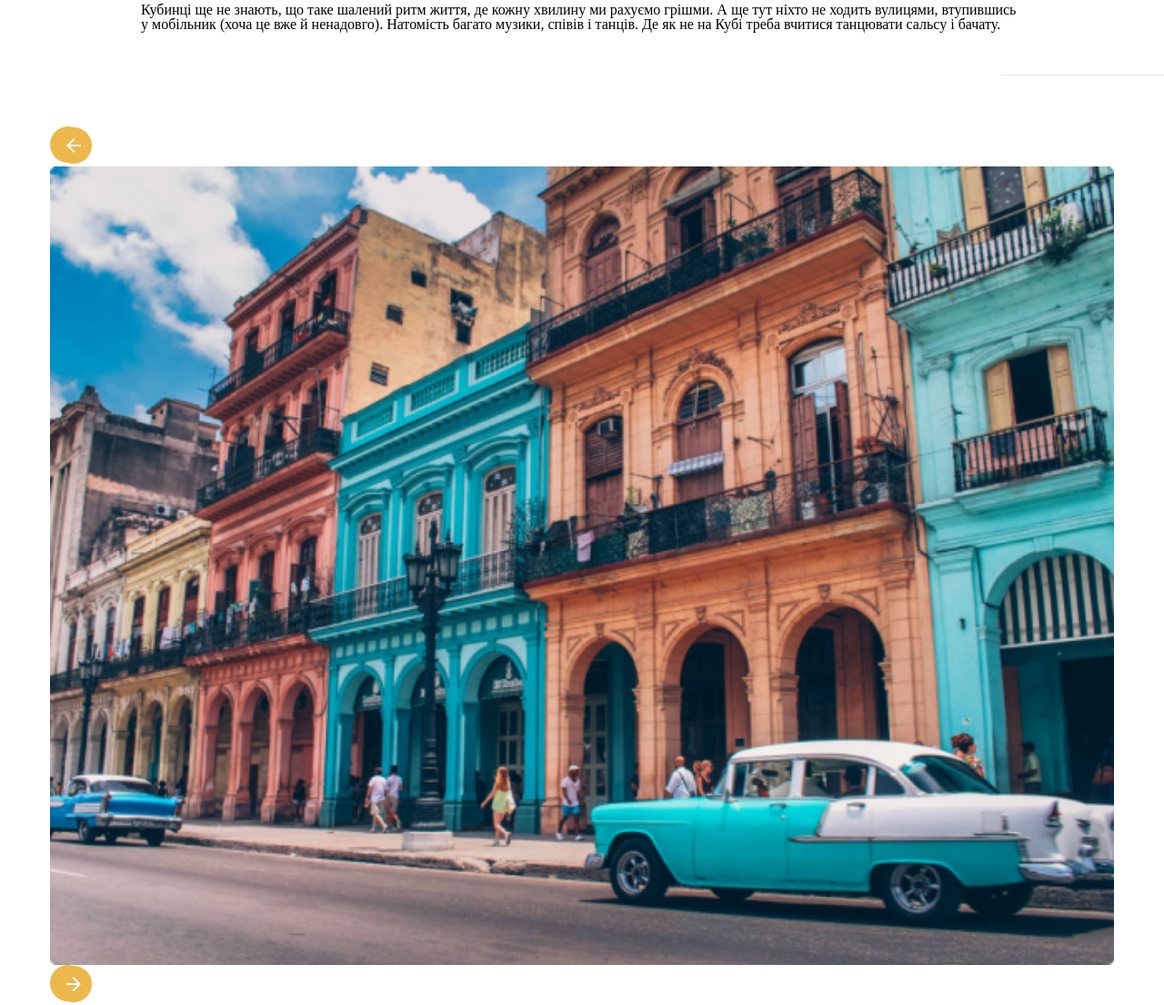
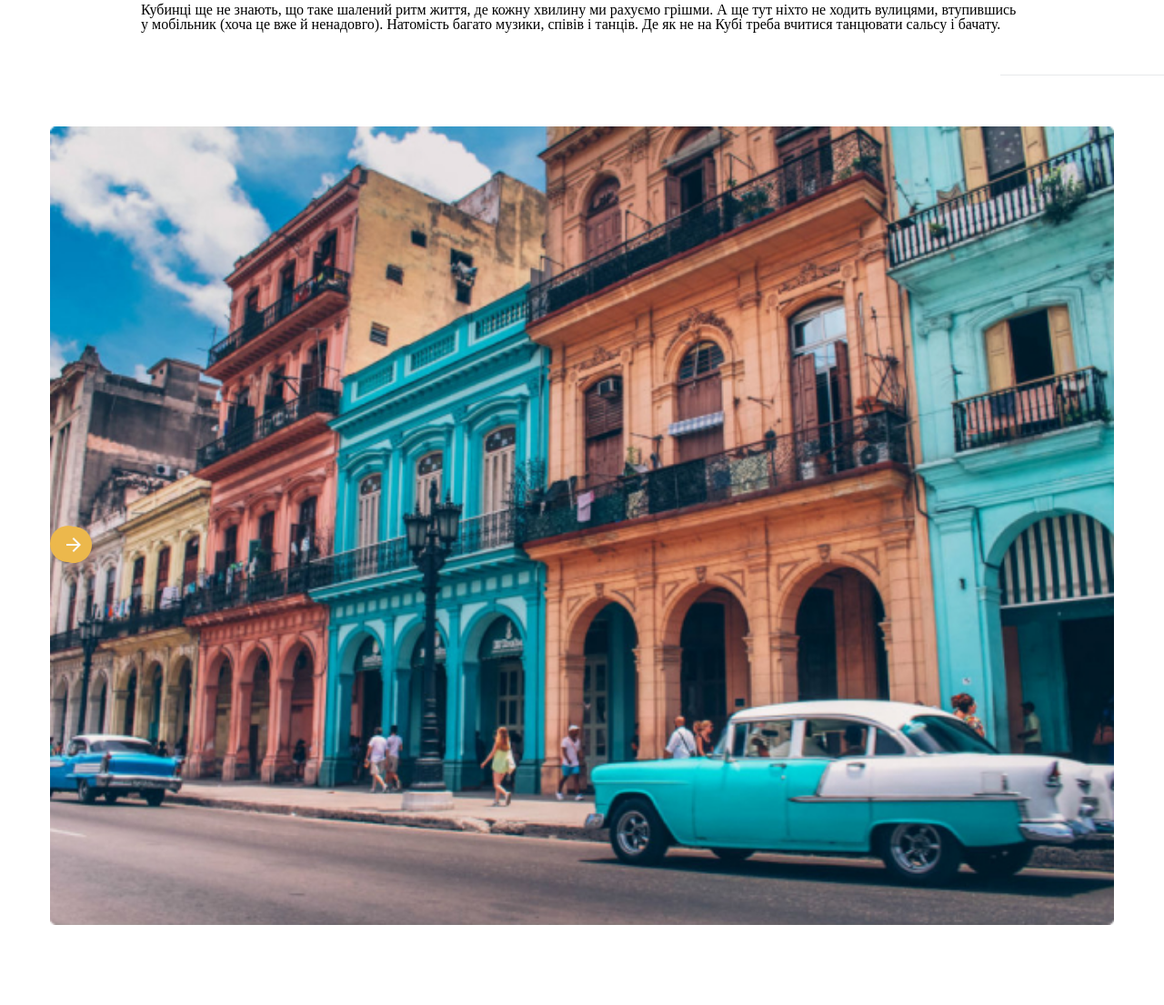
Before and after one commit to YanaKolomiiets/Cuba, a plain HTML site: page index.html in a window 1280 px wide. Shown: the part 2651-3756 px from the top of the page at 91% size. Drawn offline with nearby package versions, Linux system fonts and the light colour scheme.

Commit message:
buttonss

```diff
--- a/css/style.css
+++ b/css/style.css
@@ -268,4 +268,7 @@ line-height: 17px;
     width: 40px;
     height: 40px;
     background-color: #ECB84C;
-  }
+    cursor: pointer;
+    position: absolute;
+    top: 50%;
+}
```
